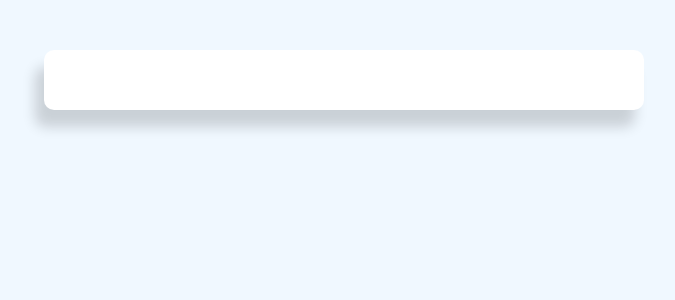
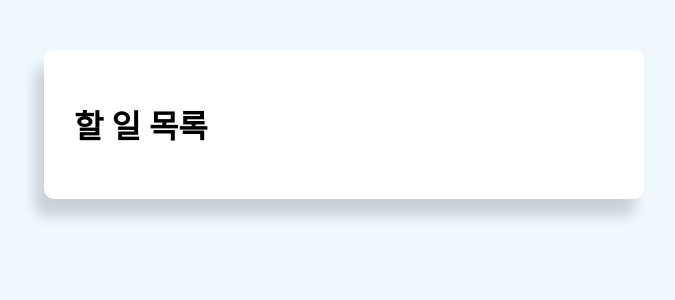
Before and after one commit to solmoonkang/react-basics, a React (Create React App) app: page / in a window 1280 px wide. Shown: the top 300 px of the page, without its empty margins (296-971 px from the left). Built offline with nearby package versions, Linux system fonts and the light colour scheme.

Commit message:
feat: Implement todoBlock text in App.js

```diff
--- a/src/App.js
+++ b/src/App.js
@@ -22,7 +22,7 @@ export default class App extends Component {
     return (
       <div className="container">
         <div className="todoBlock">
-
+          <h1>할 일 목록</h1>
         </div>
       </div>
     );
```
